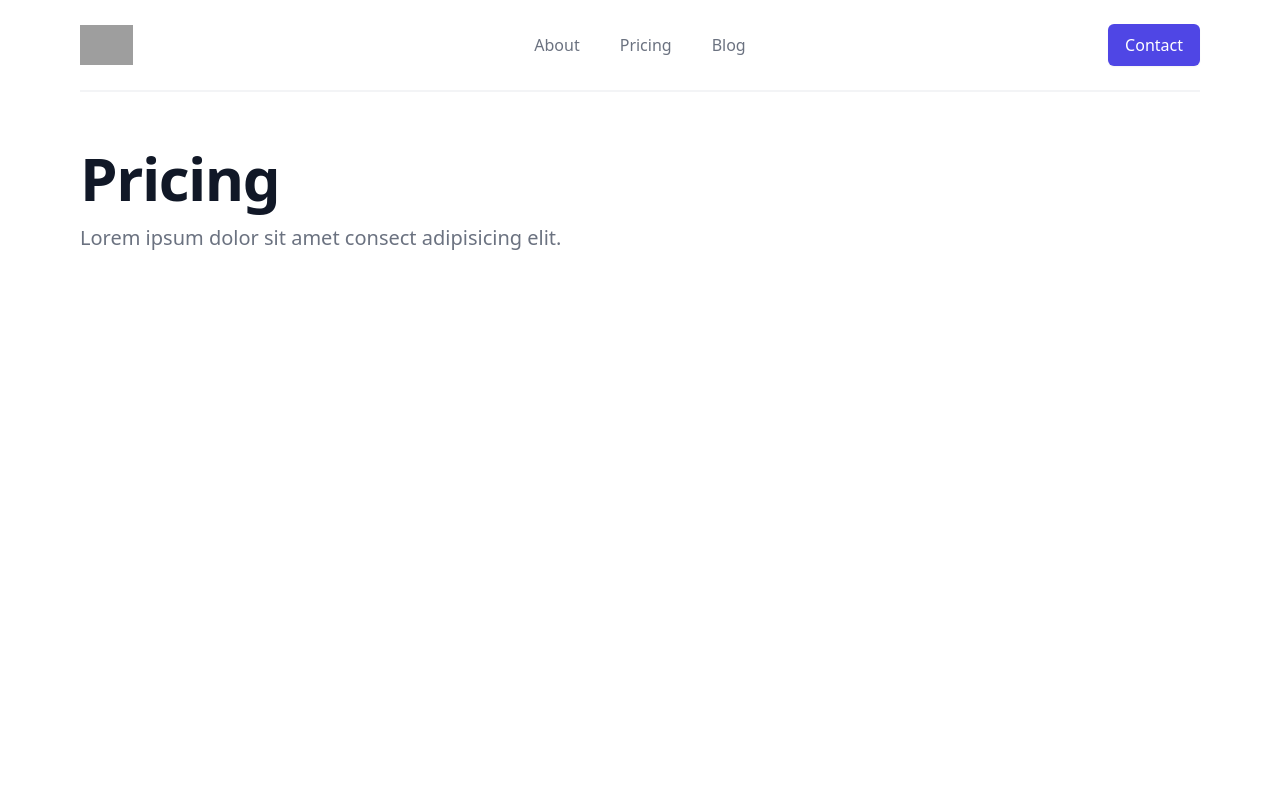
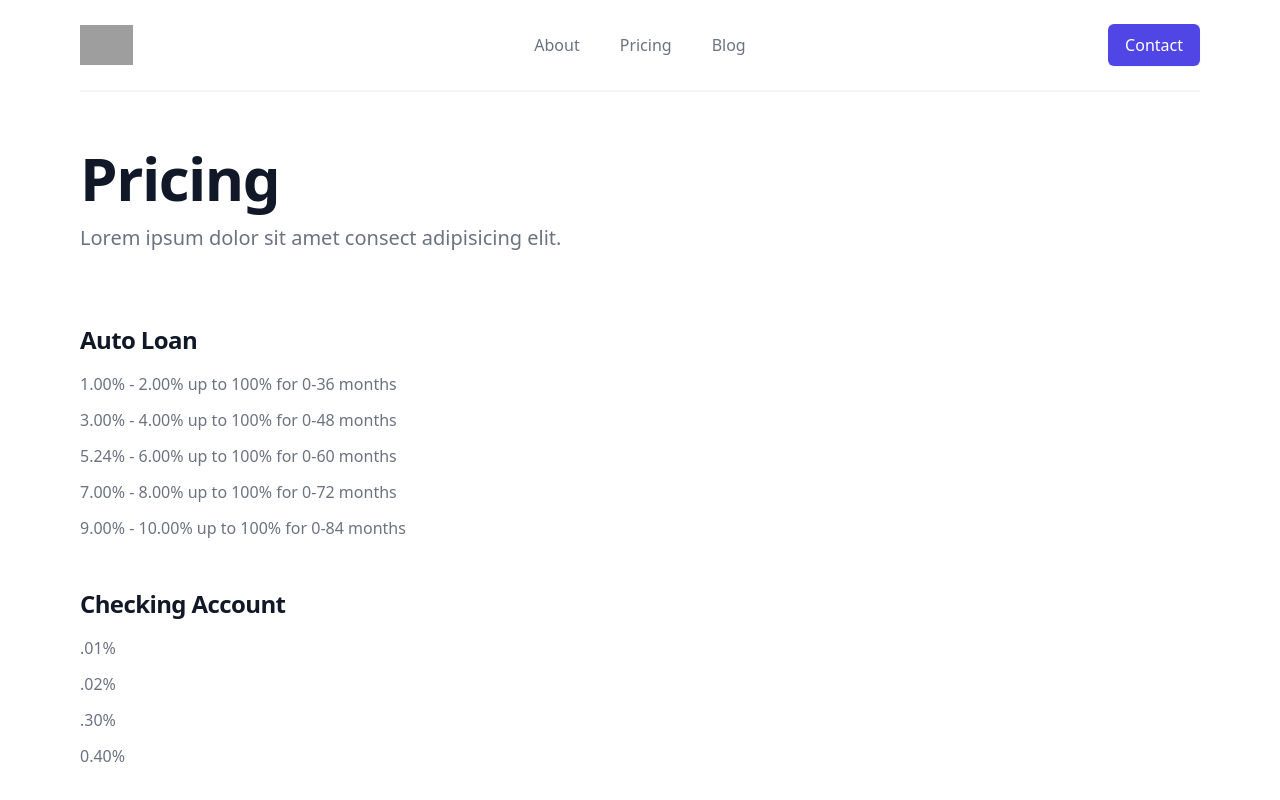
Before and after one commit to heyharmon/scraper-testing-site, a Nuxt app: page /pricing in a window 1280 px wide. Shown: the top 800 px of the page. Built offline with nearby package versions, Linux system fonts and the light colour scheme; grey boxes are pictures that could not be loaded.

Commit message:
Convert to Nuxt 3. Add rates.

```diff
--- a/components/Hero.vue
+++ b/components/Hero.vue
@@ -1,25 +1,20 @@
 <template>
     <div class="py-12 max-w-7xl">
         <h1 class="mt-2 text-6xl font-extrabold tracking-tight text-gray-900">
-          {{ heading }}
+          {{ title }}
         </h1>
         <p class="mt-4 max-w-2xl text-xl text-gray-500">
-          {{ subheading }}
+            {{ subtitle }}
         </p>
     </div>
 </template>
 
-<script>
-export default {
-    props: {
-        heading: {
-            type: String,
-            default: 'Page Title'
-        },
-        subheading: {
-            type: String,
-            default: 'Lorem ipsum dolor sit amet consect adipisicing elit.'
-        }
-    }
-}
+<script setup>
+const props = defineProps({
+  title: String,
+  subtitle: {
+    type: String,
+    default: 'Lorem ipsum dolor sit amet consect adipisicing elit.'
+  },
+})
 </script>
--- a/components/Posts.vue
+++ b/components/Posts.vue
@@ -19,11 +19,8 @@
     </div>
 </template>
 
-<script>
-export default {
-    data() {
-        return {
-            posts: [
+<script setup>
+let posts = [
     {
         'img': 'https://images.unsplash.com/photo-1573164713988-8665fc963095?ixlib=rb-1.2.1&ixid=MnwxMjA3fDB8MHxwaG90by1wYWdlfHx8fGVufDB8fHx8&auto=format&fit=crop&w=1050&q=80',
         'title': 'The Future According to Technology Experts',
@@ -65,7 +62,4 @@ export default {
         'url': '#'
     }
 ]
-        }
-    }
-}
 </script>
--- a/components/Table.vue
+++ b/components/Table.vue
@@ -49,11 +49,8 @@
       </div>
 </template>
 
-<script>
-export default {
-    data() {
-        return {
-            people: [
+<script setup>
+let people = [
     {
         'avatar': 'https://images.unsplash.com/photo-1494790108377-be9c29b29330?ixlib=rb-1.2.1&ixid=eyJhcHBfaWQiOjEyMDd9&auto=format&fit=facearea&facepad=4&w=256&h=256&q=60',
         'name': 'Jane Cooper',
@@ -73,7 +70,4 @@ export default {
         'title': 'Developer'
     }
 ]
-        }
-    }
-}
 </script>
--- a/layouts/default.vue
+++ b/layouts/default.vue
@@ -1,5 +1,5 @@
 <template>
     <div class="bg-white max-w-6xl mx-auto px-4 pb-20">
-        <Nuxt />
+        <slot />
     </div>
 </template>
--- a/nuxt.config.js
+++ b/nuxt.config.js
@@ -1,51 +1,9 @@
-export default {
-  // Target: https://go.nuxtjs.dev/config-target
-  target: 'static',
-
-  // Global page headers: https://go.nuxtjs.dev/config-head
-  head: {
-    title: 'scraper-testing-site',
-    htmlAttrs: {
-      lang: 'en'
-    },
-    meta: [
-      { charset: 'utf-8' },
-      { name: 'viewport', content: 'width=device-width, initial-scale=1' },
-      { hid: 'description', name: 'description', content: '' },
-      { name: 'format-detection', content: 'telephone=no' }
-    ],
-    link: [
-      { rel: 'icon', type: 'image/x-icon', href: '/favicon-196.png' },
-      { rel: 'stylesheet', href: 'https://cdn.jsdelivr.net/npm/tailwindcss@2.1.2/dist/tailwind.min.css' }
-    ]
-  },
-
-  // Global CSS: https://go.nuxtjs.dev/config-css
-  css: [
+export default defineNuxtConfig({
+  modules: [
+    '@nuxtjs/tailwindcss',
   ],
 
-  // Plugins to run before rendering page: https://go.nuxtjs.dev/config-plugins
-  plugins: [
+  components: [
+    '~/components',
   ],
-
-  // Auto import components: https://go.nuxtjs.dev/config-components
-  components: true,
-
-  // Modules for dev and build (recommended): https://go.nuxtjs.dev/config-modules
-  buildModules: [
-    // https://go.nuxtjs.dev/eslint
-    // '@nuxtjs/eslint-module'
-  ],
-
-  // Modules: https://go.nuxtjs.dev/config-modules
-  modules: [
-  ],
-
-  // Build Configuration: https://go.nuxtjs.dev/config-build
-  build: {
-  },
-
-  generate: {
-      fallback: true
-  }
-}
+})
--- a/pages/about.vue
+++ b/pages/about.vue
@@ -1,7 +1,7 @@
 <template>
     <div>
       <Navigation />
-      <Hero heading="About" />
+      <Hero title="About" />
 
       <div class="py-10">
           <h2 class="text-3xl leading-8 font-extrabold tracking-tight text-gray-900 sm:text-4xl">Team</h2>
@@ -18,7 +18,3 @@
       </div>
     </div>
 </template>
-
-<script>
-export default {}
-</script>
--- a/pages/blog.vue
+++ b/pages/blog.vue
@@ -1,11 +1,7 @@
 <template>
     <div>
       <Navigation />
-      <Hero heading="Blog" />
+      <Hero title="Blog" />
       <Posts />
     </div>
 </template>
-
-<script>
-export default {}
-</script>
--- a/pages/contact.vue
+++ b/pages/contact.vue
@@ -1,12 +1,8 @@
 <template>
     <div>
       <Navigation />
-      <Hero heading="Contact" />
+      <Hero title="Contact" />
 
       <Form />
     </div>
 </template>
-
-<script>
-export default {}
-</script>
--- a/pages/index.vue
+++ b/pages/index.vue
@@ -1,7 +1,7 @@
 <template>
     <div>
       <Navigation />
-      <Hero heading="Homepage" />
+      <Hero title="Homepage" />
 
       <div class="py-10">
           <h2 class="text-3xl leading-8 font-extrabold tracking-tight text-gray-900 sm:text-4xl">About</h2>
@@ -23,7 +23,3 @@
       </div>
     </div>
 </template>
-
-<script>
-export default {}
-</script>
--- a/pages/pricing.vue
+++ b/pages/pricing.vue
@@ -1,10 +1,23 @@
 <template>
     <div>
       <Navigation />
-      <Hero heading="Pricing" />
+      <Hero title="Pricing" />
+
+      <div class="py-6 text-gray-500 flex flex-col gap-3">
+        <h3 class="text-2xl font-extrabold tracking-tight text-gray-900 mb-1">Auto Loan</h3>
+        <p>1.00% - 2.00% up to 100%	for 0-36 months</p>
+        <p>3.00% - 4.00% up to 100%	for 0-48 months</p>
+        <p>5.24% - 6.00% up to 100%	for 0-60 months</p>
+        <p>7.00% - 8.00% up to 100%	for 0-72 months</p>
+        <p>9.00% - 10.00% up to 100% for 0-84 months</p>
+      </div>
+
+      <div class="py-6 text-gray-500 flex flex-col gap-3">
+        <h3 class="text-2xl font-extrabold tracking-tight text-gray-900 mb-1">Checking Account</h3>
+        <p>.01%</p>
+        <p>.02%</p>
+        <p>.30%</p>
+        <p>0.40%</p>
+      </div>
     </div>
 </template>
-
-<script>
-export default {}
-</script>
--- /dev/null
+++ b/tailwind.config.js
@@ -0,0 +1,9 @@
+module.exports = {
+  content: [ // Content to be purged
+    './components/*.vue',
+    './layouts/*.vue',
+    './pages/*.vue',
+  ],
+
+  plugins: [],
+}
```
Also changed, not shown: package.json (+8 -14 lines), 1 other file (tests, documents, lock files or other folders). Lines whose indentation alone changed are shown as unchanged.
